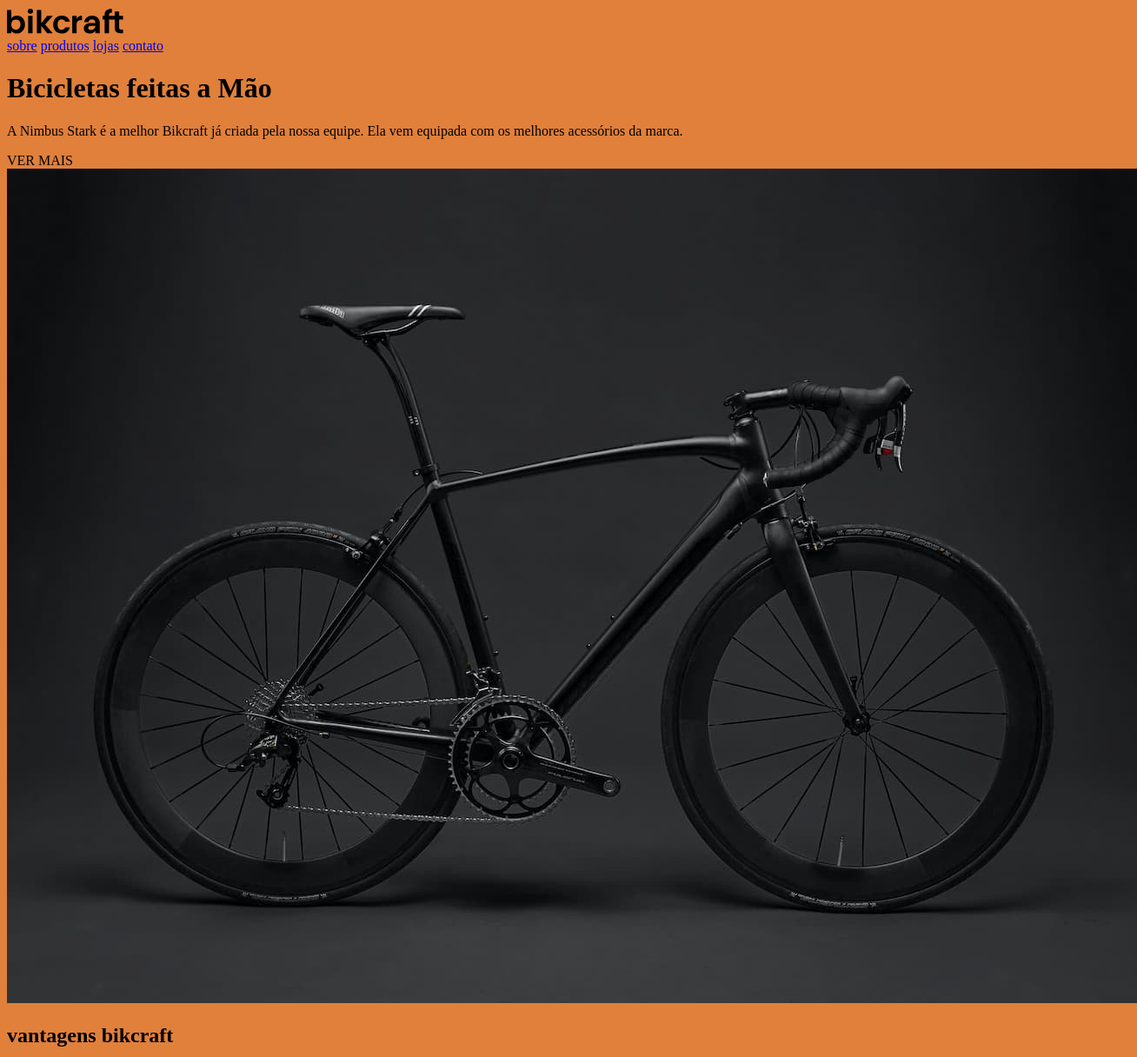
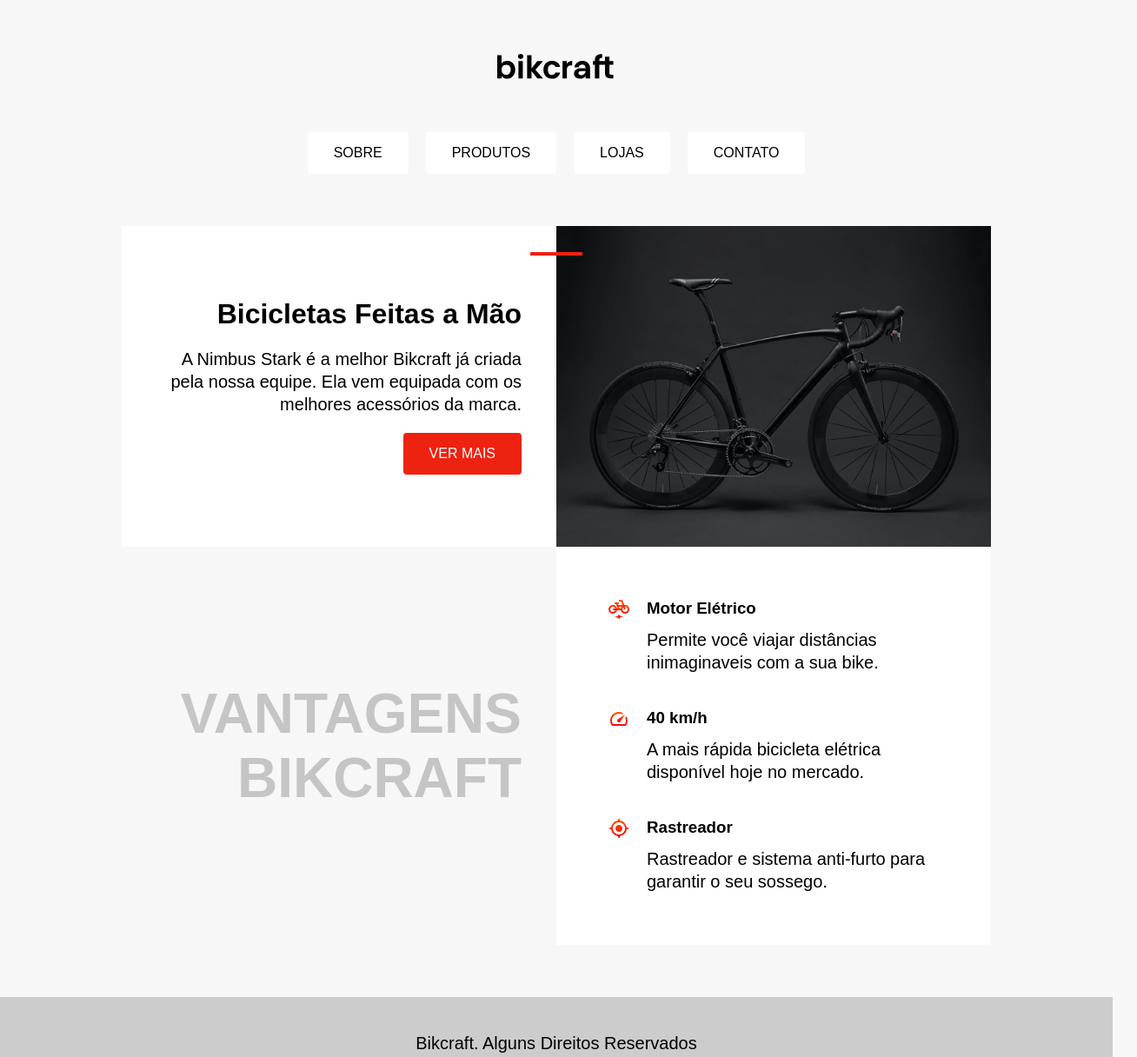
Before and after one commit to Lucasgyn94/repositorio_origamid, a plain HTML site: page 1_HTML_e_CSS_para_iniciantes/03_CSS_POSICIONAMENTO/web/0309_posicionamento_exercicio_1/posicionamento_exercicio_1/index.html in a window 1280 px wide. Shown: the top 1216 px of the page at 87% size, 1308 px wide, since content can reach past the window. Drawn offline with Linux system fonts and the light colour scheme.

Commit message:
finalização exercicio posicionamento

```diff
--- a/1_HTML_e_CSS_para_iniciantes/03_CSS_POSICIONAMENTO/web/0309_posicionamento_exercicio_1/posicionamento_exercicio_1/index.html
+++ b/1_HTML_e_CSS_para_iniciantes/03_CSS_POSICIONAMENTO/web/0309_posicionamento_exercicio_1/posicionamento_exercicio_1/index.html
@@ -1,40 +1,45 @@
 <!DOCTYPE html>
-<html>
+<html lang="pt-br">
 <head>
-        <title>Exercício 1</title>
+  <meta charset="UTF-8">
+  <meta name="viewport" content="width=device-width, initial-scale=1.0">
+  <title>BikCraft</title>
   <link rel="stylesheet" href="./style.css">
 </head>
+<body>
+  <img src="./img/bikcraft.svg" alt="bikcraft">
 
-    <body>
-        <div class="container">
-            <img src="./img/bikcraft.svg" alt="bikcraft">
   <div class="menu">
-                <a href="/sobre">sobre</a>
-                <a href="/produtos">produtos</a>
-                <a href="/lojas">lojas</a>
-                <a href="/contato">contato</a>
+    <a href="/">sobre</a>
+    <a href="/">produtos</a>
+    <a href="/">lojas</a>
+    <a href="/">contato</a>
   </div>
 
   <div class="conteudo">
     <div class="conteudo__introducao">
-                    <span class="detalhe"></span>
-                    <h1>Bicicletas feitas a Mão</h1>
+      <span class="conteudo__introducao-detalhe"></span>
+      <h1>Bicicletas Feitas a Mão</h1>
       <p>A Nimbus Stark é a melhor Bikcraft já criada pela nossa equipe. Ela vem equipada com os melhores acessórios da marca.</p>
-                    <a>VER MAIS</a>
+      <a class="botao" href="/">ver mais</a>
     </div>
-                <img class="conteudo__foto-bicicleta" src="./img/bicicleta.jpg" alt="">
-                <h2>vantagens bikcraft</h2>
+
+    <img src="./img/bicicleta.jpg" alt="">
+    <h2 class="conteudo__subtitulo">Vantagens Bikcraft</h2>
+
     <div class="conteudo__vantagens">
       <div class="conteudo__vantagens-item">
         <img src="./img/eletrica.svg" alt="">
         <h3>Motor Elétrico</h3>
         <p>Permite você viajar distâncias inimaginaveis com a sua bike.</p>
       </div>
+
       <div class="conteudo__vantagens-item">
         <img src="./img/velocidade.svg" alt="">
         <h3>40 km/h</h3>
         <p>A mais rápida bicicleta elétrica disponível hoje no mercado.</p>
       </div>
+
       <div class="conteudo__vantagens-item">
         <img src="./img/rastreador.svg" alt="">
         <h3>Rastreador</h3>
@@ -42,9 +47,70 @@
       </div>
     </div>
   </div>
-
+  <div class="rodape">
+    <p>Bikcraft. Alguns Direitos Reservados</p>
   </div>
-
 
 </body>
 </html>
+
+
+
+<!--
+<!DOCTYPE html>
+<html>
+
+<head>
+  <meta charset="UTF-8">
+  <title>Bikcraft</title>
+  <link rel="stylesheet" href="./style.css">
+</head>
+
+<body>
+  <img src="./img/bikcraft.svg" alt="Bikcraft">
+
+  <div class="menu">
+    <a href="/">Sobre</a>
+    <a href="/">Produtos</a>
+    <a href="/">Lojas</a>
+    <a href="/">Contato</a>
+  </div>
+
+  <div class="conteudo">
+    <div class="introducao">
+      <span class="detalhe"></span>
+      <h1>Bicicletas Feitas a Mão</h1>
+      <p>A Nimbus Stark é a melhor Bikcraft já criada pela nossa equipe. Ela vem equipada com os melhores acessórios da marca.</p>
+      <a class="botao" href="/">Ver Mais</a>
+    </div>
+
+    <img src="./img/bicicleta.jpg" alt="Bicicleta Bikcraft Preta">
+
+    <h2 class="subtitulo">Vantagens Bikcraft</h2>
+
+    <div class="vantagens">
+      <div class="vantagens-item">
+        <img src="./img/eletrica.svg" alt="">
+        <h3>Motor Elétrico</h3>
+        <p>Permite você viajar distâncias inimaginaveis com a sua bike.</p>
+      </div>
+      <div class="vantagens-item">
+        <img src="./img/velocidade.svg" alt="">
+        <h3>40 km/h</h3>
+        <p>A mais rápida bicicleta elétrica disponível hoje no mercado.</p>
+      </div>
+      <div class="vantagens-item">
+        <img src="./img/rastreador.svg" alt="">
+        <h3>Rastreador</h3>
+        <p>Rastreador e sistema anti-furto para garantir o seu sossego.</p>
+      </div>
+    </div>
+  </div>
+
+  <div class="rodape">
+    <p>Bikcraft. Alguns Direitos Reservados.</p>
+  </div>
+</body>
+
+</html>
+-->
--- a/1_HTML_e_CSS_para_iniciantes/03_CSS_POSICIONAMENTO/web/0309_posicionamento_exercicio_1/posicionamento_exercicio_1/style.css
+++ b/1_HTML_e_CSS_para_iniciantes/03_CSS_POSICIONAMENTO/web/0309_posicionamento_exercicio_1/posicionamento_exercicio_1/style.css
@@ -1,14 +1,129 @@
 body {
-    background-color: rgb(224, 128, 59);
-    height: 100%;
+  font-family: Arial, Helvetica, sans-serif;
+  margin: 0px;
+  background-color: #f7f7f7;
 
-}
-.grid__container {
-    display: grid;
-    grid-template-columns: 1fr 1fr;
+  display: grid;
+  gap: 60px;
+  justify-items: center;
+  margin-top: 60px;
 
 }
 
-.conteudo__foto-bicicleta {
-    grid-template-columns: ;
+img {
+  max-width: 100%;
+  display: block;
 }
+
+a {
+  text-decoration: none;
+}
+
+p,
+h1,
+h2,
+h3 {
+  margin: 0px;
+}
+
+p {
+  font-size: 20px;
+  line-height: 1.3;
+}
+
+.menu {
+  display: flex;
+  flex-direction: row;
+  flex-wrap: wrap;
+  gap: 20px;
+  justify-content: center;
+}
+
+.menu a {
+  background-color: #ffffff;
+  padding: 15px 30px;
+  border-radius: 4px;
+  color: #000000;
+  text-transform: uppercase;
+}
+
+.conteudo {
+  display: grid;
+  grid-template-columns: 1fr 1fr;
+  max-width: 1000px;
+}
+
+.conteudo__introducao {
+  background-color: #fff;
+  padding: 40px;
+  text-align: right;
+
+  position: relative;
+  display: grid;
+  gap: 20px;
+  align-content: center;
+  justify-items: end;
+}
+
+.conteudo__introducao-detalhe {
+  width: 60px;
+  height: 4px;
+  background-color: #e21;
+  position: absolute;
+  top: 30px;
+  right: -30px;
+}
+
+.botao {
+  background-color: #e21;
+  color: #fff;
+  padding: 15px 30px;
+  border-radius: 4px;
+  text-transform: uppercase;
+}
+
+.conteudo__subtitulo {
+  color: rgba(0, 0, 0, 0.2);
+  text-transform: uppercase;
+  font-size: 64px;
+  text-align: right;
+  padding: 40px;
+  align-self: center;
+}
+
+.conteudo__vantagens {
+  background-color: #fff;
+  padding: 40px;
+}
+
+.conteudo__vantagens-item {
+  display: grid;
+  grid-template-columns: auto 1fr;
+  gap: 10px 20px;
+  padding: 20px;
+}
+
+.conteudo__vantagens-item p {
+  grid-column: 2;
+}
+
+.rodape {
+  background-color: #ccc;
+  width: 100%;
+  text-align: center;
+  padding: 40px;
+  box-sizing: border-box;
+}
+
+
+/*
+
+
+.rodape {
+  background: #fff;
+  width: 100%;
+  text-align: center;
+  padding: 40px;
+  box-sizing: border-box;
+}
+*/
```
Lines whose indentation alone changed are shown as unchanged.
